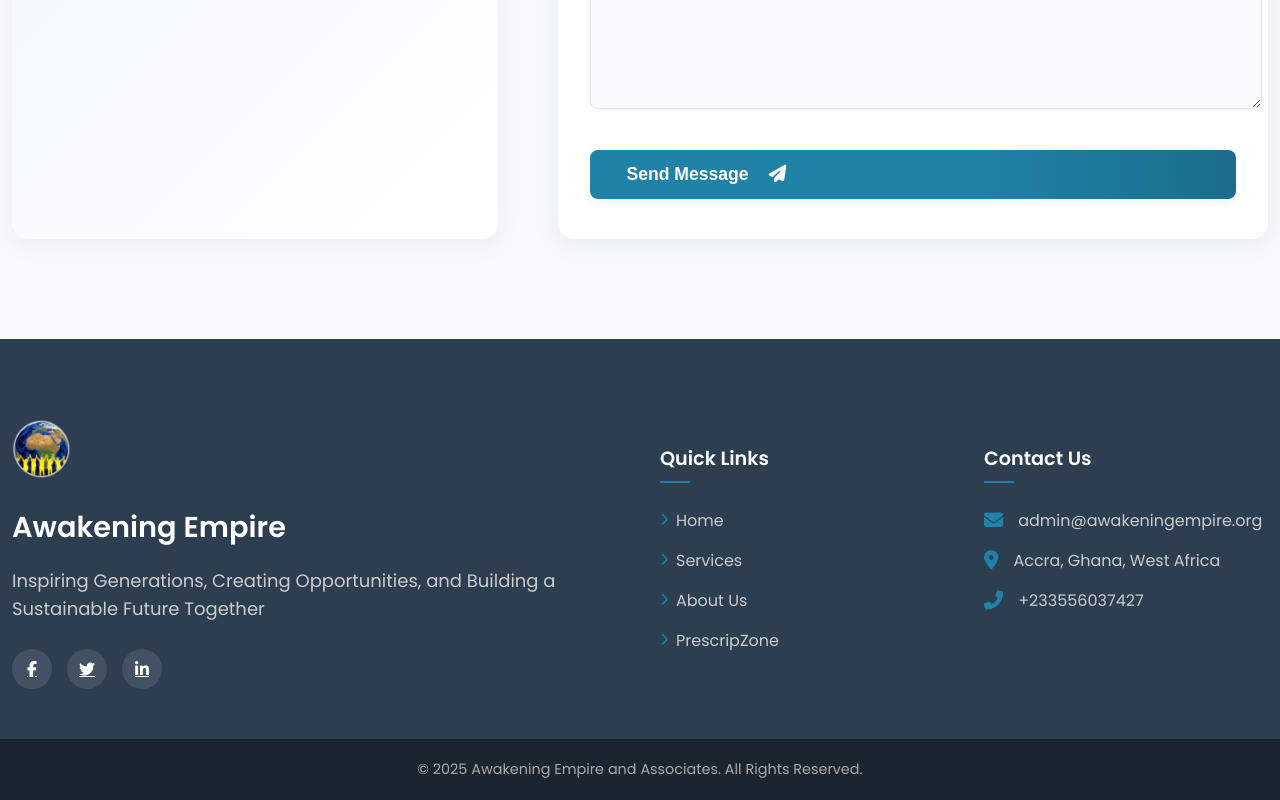
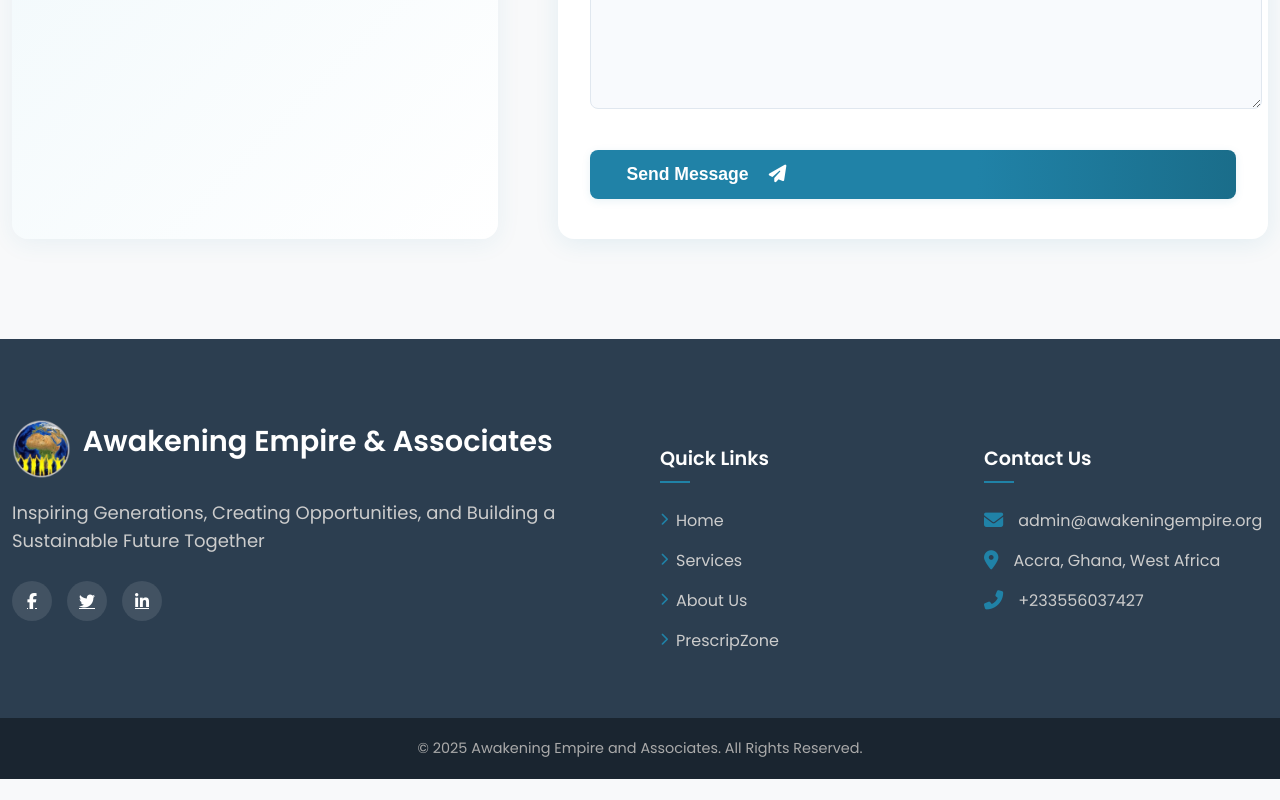
Before and after one commit to ikeoffiah/awkempire, a React (Create React App) app: page / in a window 1280 px wide. Shown: the part 8262-9062 px from the top of the page. After the commit the page ends 9041 px from the top, so only its background shows below. Built offline with nearby package versions, Linux system fonts and the light colour scheme.

Commit message:
added item

```diff
--- a/src/components/Footer.js
+++ b/src/components/Footer.js
@@ -11,8 +11,9 @@ function Footer() {
             <div className="footer-brand">
               <div className="footer-logo">
                 <img src={logo} alt='Awakening Empire Logo' />
+                <h3>Awakening Empire & Associates</h3>
               </div>
-              <h3>Awakening Empire</h3>
+
               <p className="footer-tagline">
                 Inspiring Generations, Creating Opportunities, and Building a Sustainable Future Together
               </p>
--- a/src/index.css
+++ b/src/index.css
@@ -922,6 +922,10 @@ header h2 {
 
 .footer-logo {
   margin-bottom: 20px;
+  display: flex;
+  align-items: center;
+  justify-content: start;
+  gap: 12px;
 }
 
 .footer-logo img {
```
